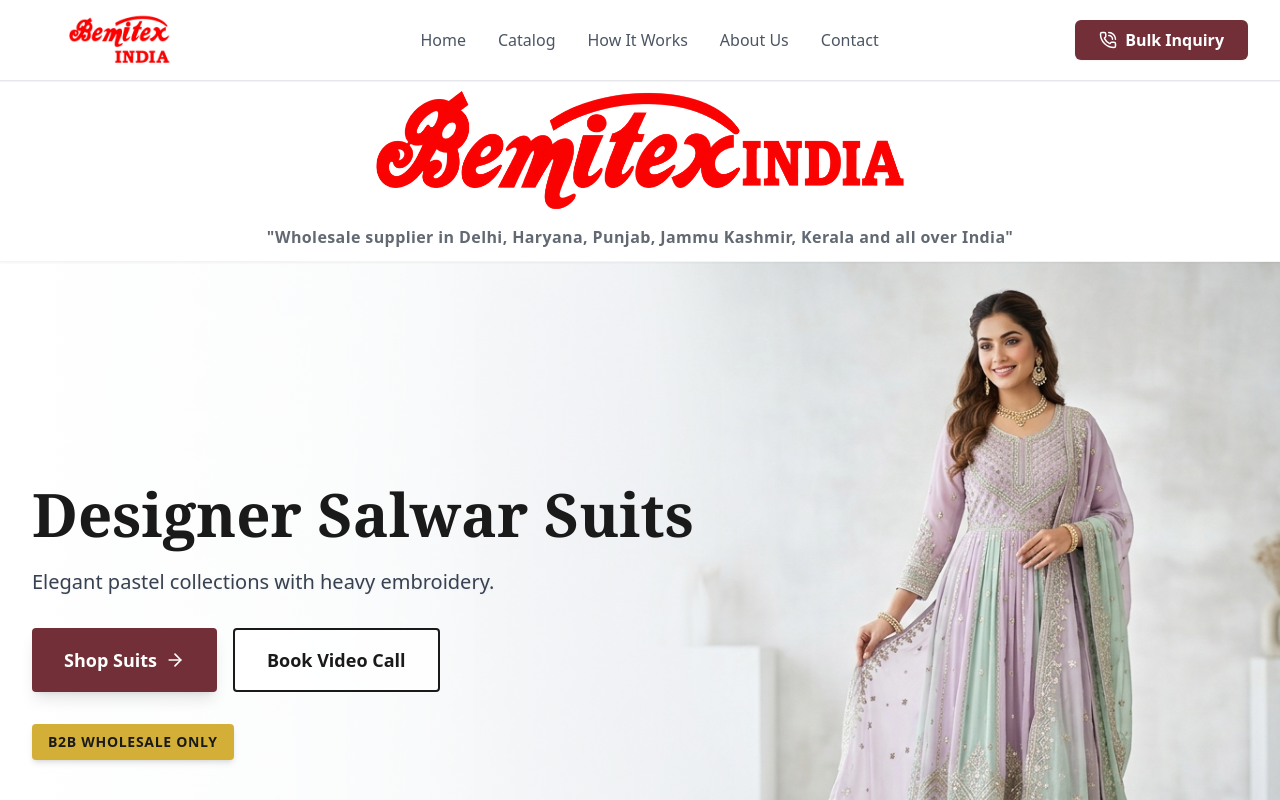
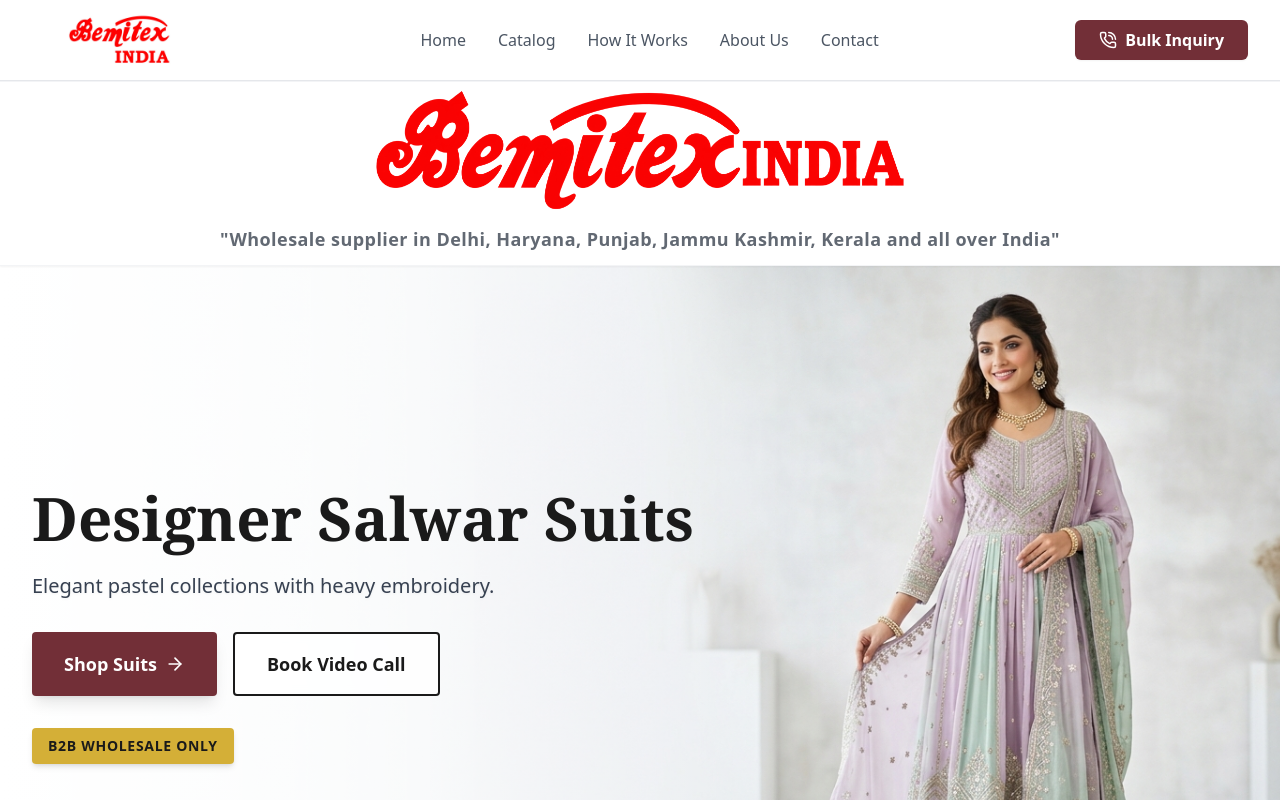
Before and after one commit to DigitechHarsh/bemitexindia, a Next.js app in the folder frontend/: page / in a window 1280 px wide. Shown: the top 800 px of the page. Built offline with nearby package versions, Linux system fonts and the light colour scheme; a web font is replaced by a local one.

Commit message:
Increase tagline font size

```diff
--- a/frontend/src/app/page.tsx
+++ b/frontend/src/app/page.tsx
@@ -95,7 +95,7 @@
             quality={100}
           />
         </div>
-        <p className="text-xs md:text-sm lg:text-base font-bold text-gray-800 tracking-wide text-center z-20 mt-1 animate-pulse">
+        <p className="text-sm md:text-base lg:text-lg font-bold text-gray-800 tracking-wide text-center z-20 mt-1 animate-pulse">
           &quot;Wholesale supplier in Delhi, Haryana, Punjab, Jammu Kashmir, Kerala and all over India&quot;
         </p>
       </div>
```
